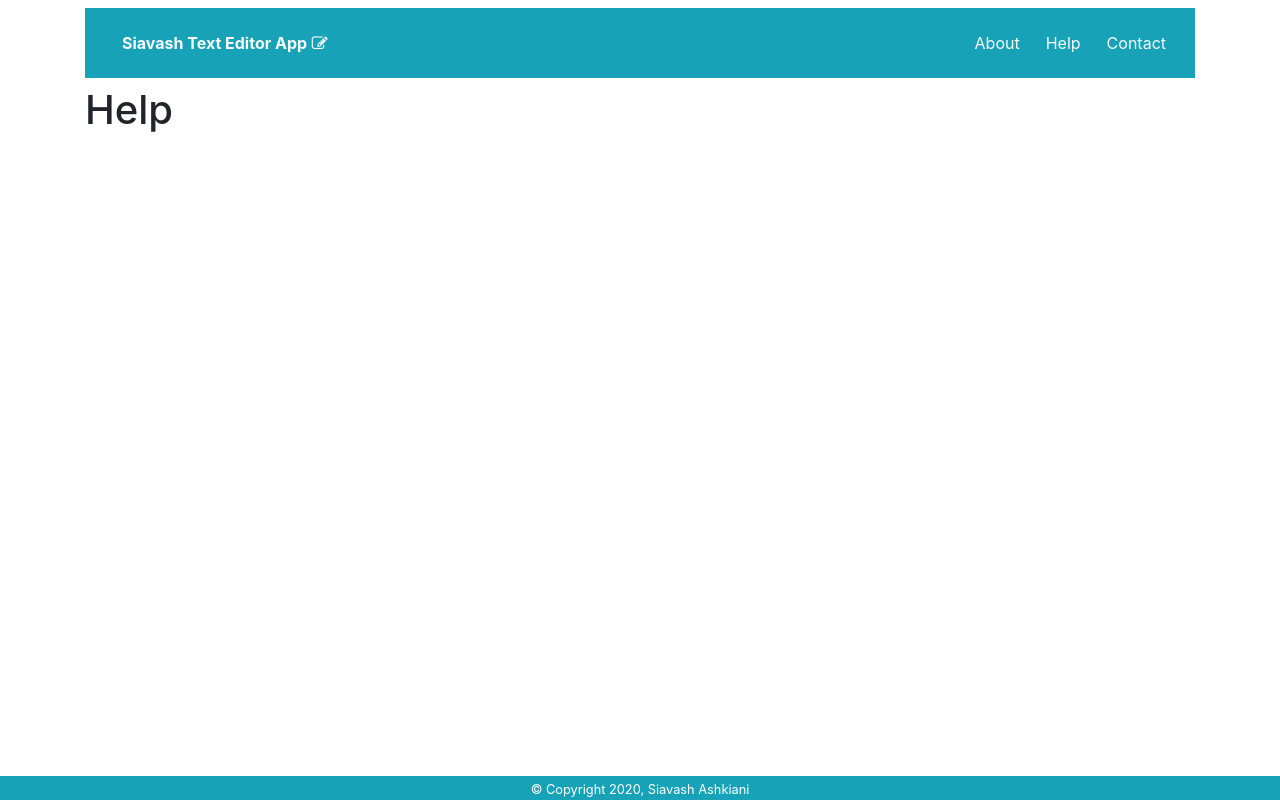
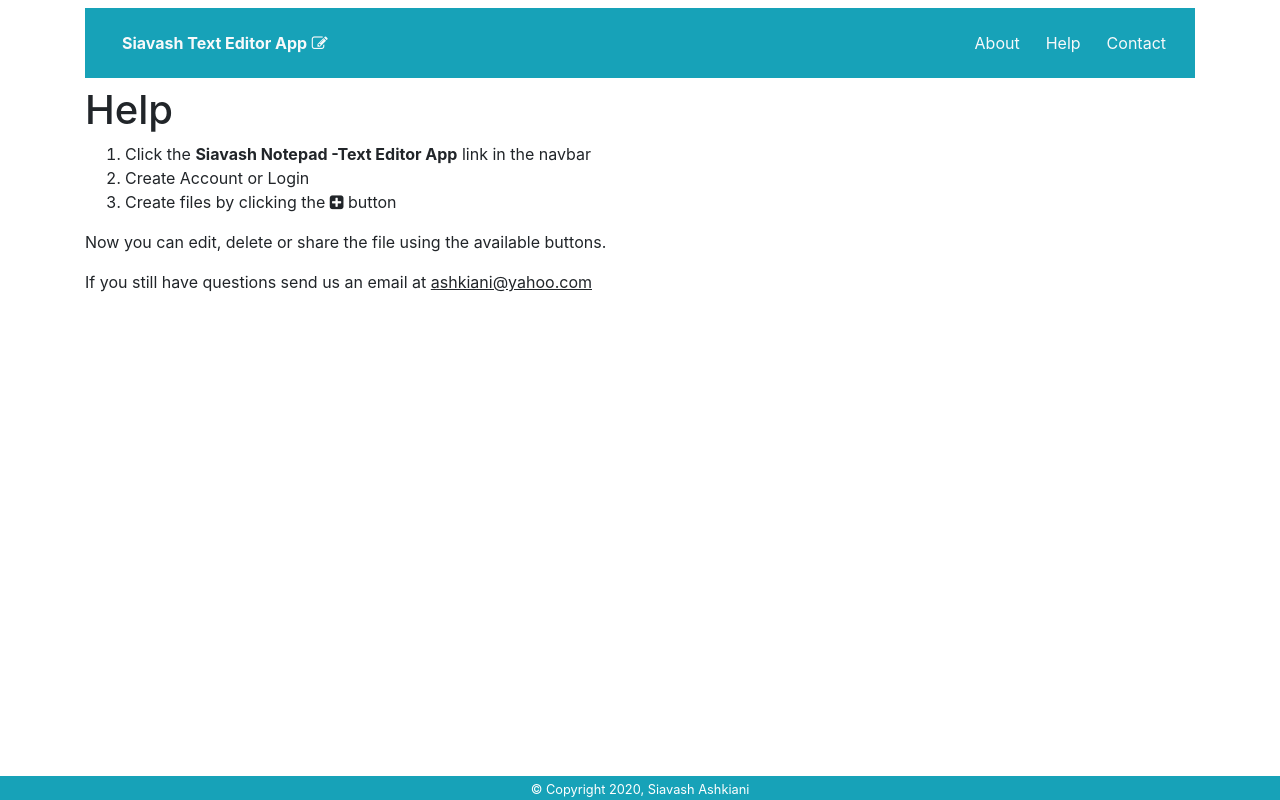
Before and after one commit to ashkiani/text-editor, a React (Create React App) app in the folder client/: page /help in a window 1280 px wide. Built offline with nearby package versions, Linux system fonts and the light colour scheme.

Commit message:
Updated Help page

```diff
--- a/client/src/components/Help/index.jsx
+++ b/client/src/components/Help/index.jsx
@@ -4,6 +4,13 @@ export default function index() {
     return (
         <div className="container">
             <h1>Help</h1>
+            <ol>
+                <li>Click the <strong>Siavash Notepad -Text Editor App</strong> link in the navbar </li>
+                <li>Create Account or Login</li>
+                <li>Create files by clicking the <i className="fa fa-plus-square" aria-hidden="true"></i> button</li>
+            </ol>
+            <p>Now you can edit, delete or share the file using the available buttons.</p>
+            <p>If you still have questions send us an email at <u>ashkiani@yahoo.com</u></p>
         </div>
     )
 }
```
